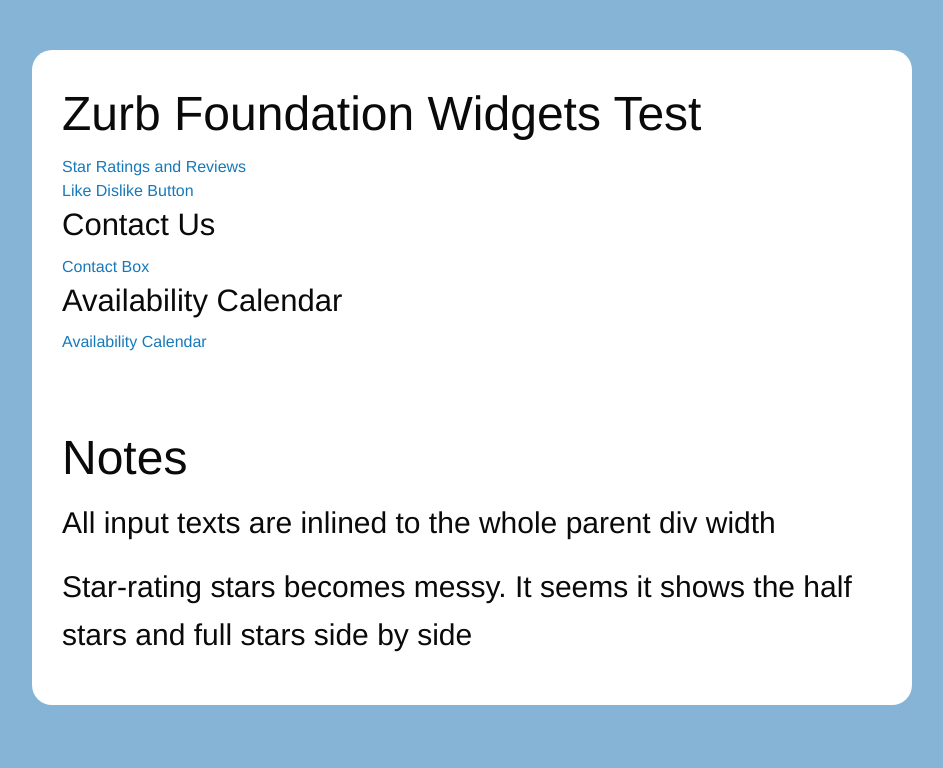
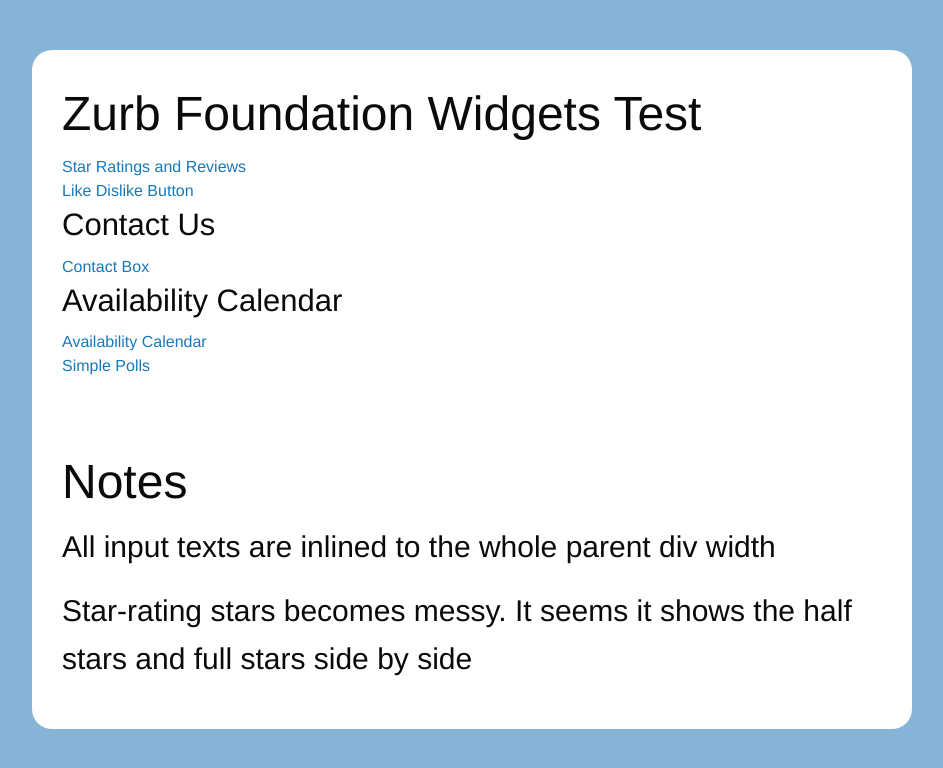
Before and after one commit to countable-web/widget-party, a plain HTML site: page bawkbox.com/zurb_test.html in a window 1280 px wide. Shown: the whole page, without its empty margins (168-1111 px from the left). Drawn offline with Linux system fonts and the light colour scheme; a script that the page names is missing; files whose address does not match are found by name.

Commit message:
added polls on pages

```diff
--- a/bawkbox.com/zurb_test.html
+++ b/bawkbox.com/zurb_test.html
@@ -62,6 +62,13 @@
             <!-- end Feedback -->
         </div>
 
+        <div class="row">
+            <!-- start Simple Polls -->
+            <script data-sil-id='5b696a711e5c8e001b8a7936'> (function() {var d = document, w = window, l = window.location,p = l.protocol == 'file:' ? 'http://' : '//';if (!w.WS) w.WS = {}; c = w.WS;var m=function(t, o){  var e = d.getElementsByTagName('script'); e=e[e.length-1];  var n = d.createElement(t); if (t=='script') {n.async=true;} for (k in o) n[k] = o[k];  e.parentNode.insertBefore(n, e)};   m('script', {      src: p+'bawkbox.com/widget/simple-poll/5b696a711e5c8e001b8a7936?page='+encodeURIComponent(l+''),      type: 'text/javascript'  });  c.load_net = m;})();</script>
+            <div class='sil-widget-simple-poll sil-widget' id='sil-widget-5b696a711e5c8e001b8a7936'><a href='https://bawkbox.com/install/simple-poll'>Simple Polls</a></div>
+            <!-- end Simple Polls -->
+        </div>
+
         <div class="row" style="margin-top:70px;">
             <h1>Notes</h1>
             <p style="font-size: 30px;"> All input texts are inlined to the whole parent div width</p>
```
Also changed, not shown: bawkbox.com/bootstrap_test.html (+7 -0 lines), bawkbox.com/plain_test.html (+5 -0 lines).
